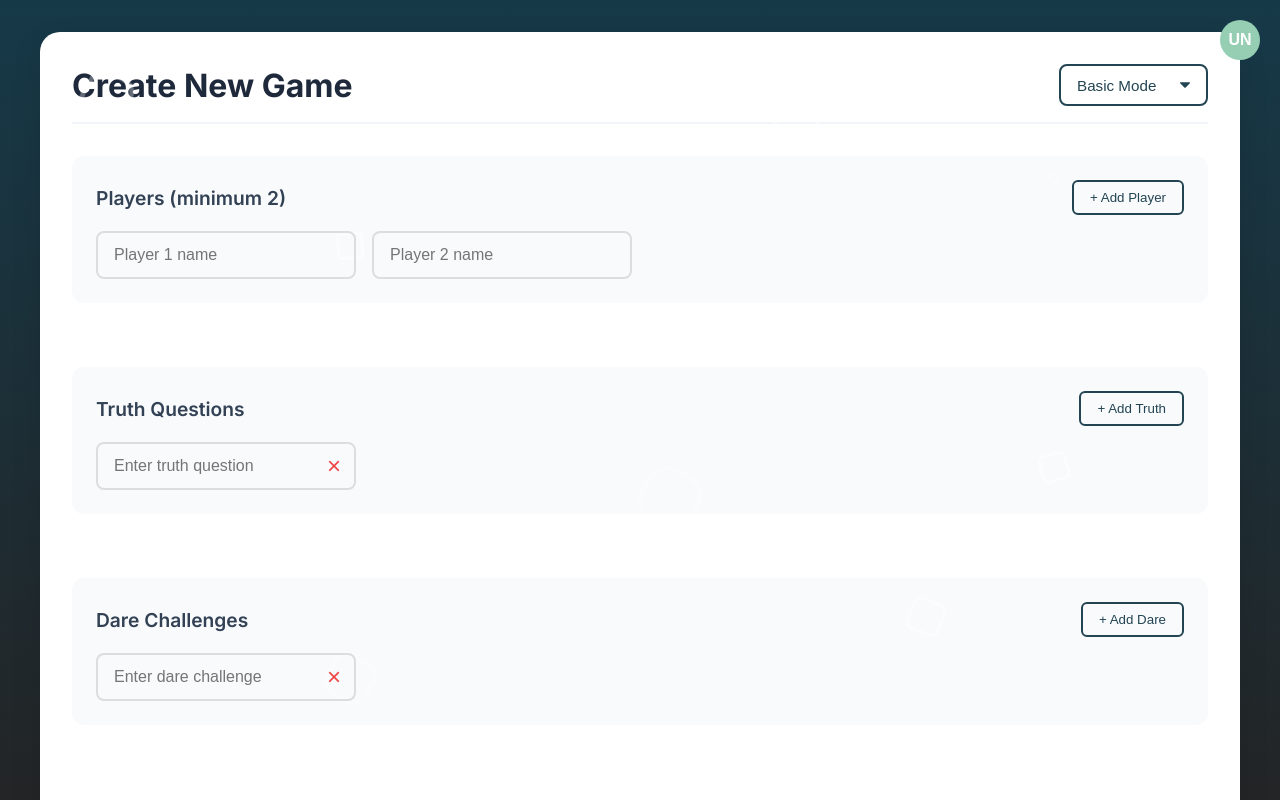
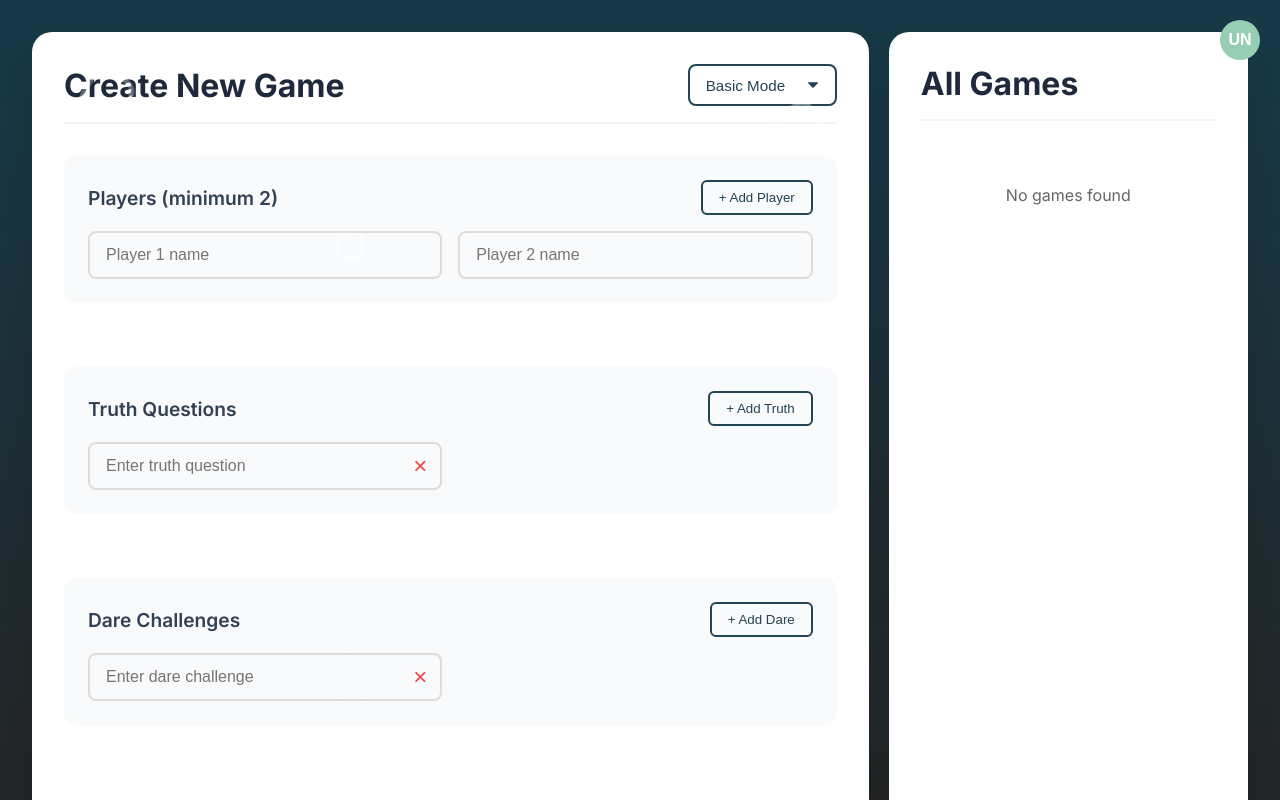
Before and after one commit to ankit-kaushal/Truth-and-Dare, a Next.js app: page /game in a window 1280 px wide. Built offline with nearby package versions, Linux system fonts and the light colour scheme.

Commit message:
store game id

```diff
--- a/app/api/games/route.js
+++ b/app/api/games/route.js
@@ -1,14 +1,13 @@
 import connectToDatabase from '@/lib/mongodb';
 import Game from '@/models/Game';
+import User from '@/models/User';
 import { NextResponse } from 'next/server';
 
 export async function POST(request) {
   try {
     await connectToDatabase();
+    const { players, truths, dares, mode, userId } = await request.json();
 
-    const { players, truths, dares, mode } = await request.json();
-
-    // Validate required fields
     if (!players || !Array.isArray(players) || players.length === 0) {
       return NextResponse.json(
         { message: 'At least one player is required' },
@@ -24,6 +23,13 @@ export async function POST(request) {
       mode: mode || 'basic'
     });
 
+    // Update user's gameIds array
+    if (userId) {
+      await User.findByIdAndUpdate(userId, {
+        $push: { gameIds: game._id }
+      });
+    }
+
     return NextResponse.json(
       { game },
       { status: 201 }
@@ -36,14 +42,38 @@ export async function POST(request) {
   }
 }
 
-// Get all games
-export async function GET() {
+export async function GET(request) {
   try {
     await connectToDatabase();
-    const games = await Game.find().sort({ createdAt: -1 });
+    const userId = request.nextUrl.searchParams.get('userId');
+
+    if (!userId) {
+      return NextResponse.json(
+        { message: 'User ID is required' },
+        { status: 400 }
+      );
+    }
+
+    const user = await User.findById(userId).lean();
+    console.log('Found user:', user);
+
+    if (!user) {
+      return NextResponse.json(
+        { message: 'User not found' },
+        { status: 404 }
+      );
+    }
+
+    // Get games only by gameIds
+    const games = await Game.find({
+      _id: { $in: user.gameIds || [] }
+    }).sort({ createdAt: -1 });
+
+    console.log('Found games:', games);
 
     return NextResponse.json({ games });
   } catch (error) {
+    console.error('Error in GET games:', error);
     return NextResponse.json(
       { message: 'Error fetching games', error: error.message },
       { status: 500 }
--- a/app/api/users/route.js
+++ b/app/api/users/route.js
@@ -12,7 +12,7 @@ export async function GET(request) {
                 { name: { $regex: searchQuery, $options: 'i' } },
                 { email: { $regex: searchQuery, $options: 'i' } }
             ]
-        }).select('name email');
+        }).select('name email role gameIds');
 
         return NextResponse.json({ users });
     } catch (error) {
--- a/models/User.js
+++ b/models/User.js
@@ -5,7 +5,7 @@ const UserSchema = new mongoose.Schema({
   email: { type: String, required: true, unique: true },
   password: { type: String, required: true },
   role: { type: String, enum: ['player', 'admin'], default: 'player' },
-  gameId: { type: mongoose.Schema.Types.ObjectId, ref: 'Game' },
+  gameIds: [{ type: mongoose.Schema.Types.ObjectId, ref: 'Game' }],
   token: { type: String }
 }, {
   timestamps: true
--- a/ui/CreateGame/index.js
+++ b/ui/CreateGame/index.js
@@ -1,17 +1,20 @@
 'use client';
-import { useState } from 'react';
+import { useState, useEffect } from 'react';
 import { useRouter } from 'next/navigation';
+import { useAuth } from '@/context/AuthContext';
 import axios from 'axios';
 import styles from './styles.module.css';
 
 const CreateGame = () => {
+  const { user } = useAuth();
+  const router = useRouter();
   const [players, setPlayers] = useState(['', '']);
   const [truths, setTruths] = useState(['']);
   const [dares, setDares] = useState(['']);
   const [mode, setMode] = useState('basic');
   const [error, setError] = useState('');
   const [loading, setLoading] = useState(false);
-  const router = useRouter();
+  const [games, setGames] = useState([]);
 
   const handleSubmit = async (e) => {
     e.preventDefault();
@@ -31,7 +34,8 @@ const CreateGame = () => {
         players: filteredPlayers,
         truths: filteredTruths,
         dares: filteredDares,
-        mode
+        mode,
+        userId: user?._id // Add user ID from auth context
       });
 
       router.push(`/game/${data.game._id}`);
@@ -92,9 +96,24 @@ const CreateGame = () => {
     }
   };
 
+  useEffect(() => {
+    const fetchGames = async () => {
+      try {
+        if (user?._id) {
+          const response = await axios.get(`/api/games?userId=${user._id}`);
+          setGames(response.data.games);
+        }
+      } catch (error) {
+        console.error('Error fetching games:', error);
+      }
+    };
+
+    fetchGames();
+  }, [user]);
+
   return (
     <div className={styles.container}>
-      <div className={styles.wrapper}>
+      <div className={styles.wrapper} style={{width:'70%'}}>
         <div className={styles.header_panel}>
           <h2 className={styles.title}>Create New Game</h2>
           <select
@@ -222,6 +241,33 @@ const CreateGame = () => {
           </button>
         </form>
       </div>
+      <div className={styles.wrapper} style={{width:'30%'}}>
+        <div className={styles.header_panel}>
+          <h2 className={styles.title}>All Games</h2>
+        </div>
+        <div className={styles.games_list}>
+          {games.map((game, index) => (
+            <div
+              key={game._id}
+              className={`${styles.game_card} ${styles.clickable}`}
+              onClick={() => router.push(`/game/${game._id}`)}
+            >
+              <h3 className={styles.game_title}>Game {index + 1}</h3>
+              <div className={styles.game_details}>
+                <p className={styles.game_mode}>Mode: {game.mode}</p>
+                <div className={styles.players_list}>
+                  <p className={styles.players_title}>
+                    Players: {game.players.join(', ')}
+                  </p>
+                </div>
+              </div>
+            </div>
+          ))}
+          {games.length === 0 && (
+            <p className={styles.no_games}>No games found</p>
+          )}
+        </div>
+      </div>
     </div>
   );
 };
--- a/ui/CreateGame/styles.module.css
+++ b/ui/CreateGame/styles.module.css
@@ -2,11 +2,13 @@
   min-height: 100vh;
   padding: 2rem;
   background: transparent;
+  display: flex;
+  gap: 20px;
+  justify-content: space-between;
 }
 
 .wrapper {
   max-width: 1200px;
-  margin: 0 auto;
   background: white;
   border-radius: 20px;
   padding: 2rem;
@@ -189,3 +191,61 @@
   color: white;
   border: none;
 }
+
+.games_list {
+  padding: 1rem;
+}
+
+.game_card {
+  background: #f5f5f5;
+  border-radius: 8px;
+  padding: 1rem;
+  margin-bottom: 1rem;
+  box-shadow: 0 2px 4px rgba(0,0,0,0.1);
+}
+
+.game_title {
+  color: #333;
+  margin-bottom: 0.5rem;
+}
+
+.game_details {
+  font-size: 0.9rem;
+}
+
+.game_mode {
+  color: #666;
+  margin-bottom: 0.5rem;
+}
+
+.players_title {
+  font-weight: bold;
+  margin-bottom: 0.5rem;
+  color: #1e293b;
+}
+
+.players_list ul {
+  list-style: none;
+  padding-left: 1rem;
+}
+
+.player_item {
+  color: #444;
+  margin-bottom: 0.25rem;
+}
+
+.no_games {
+  text-align: center;
+  color: #666;
+  padding: 1rem;
+}
+
+.clickable {
+  cursor: pointer;
+  transition: transform 0.2s, box-shadow 0.2s;
+}
+
+.clickable:hover {
+  transform: translateY(-2px);
+  box-shadow: 0 4px 8px rgba(0,0,0,0.15);
+}
```
